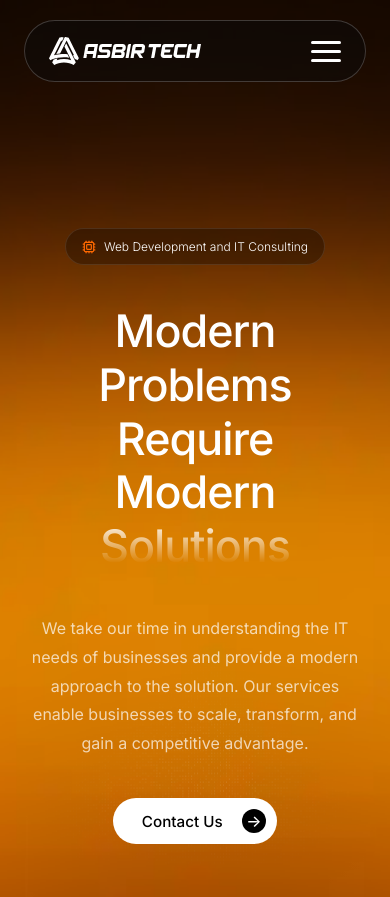
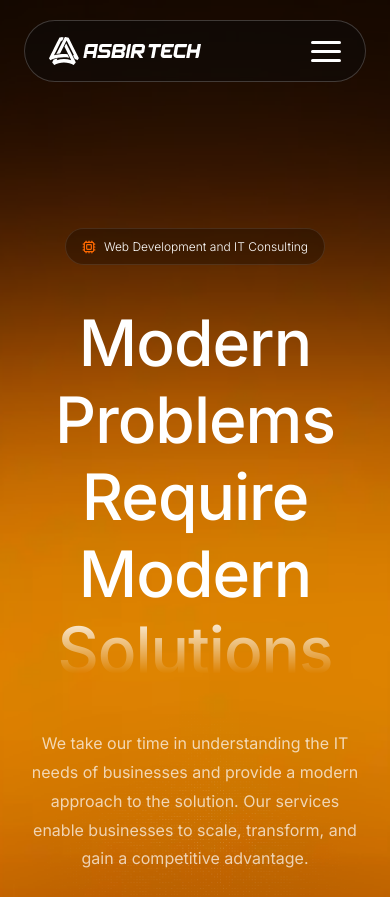
Before and after one commit to michaeldiopenes7/asbir-web-vite, a React (Vite) app: page / in a window 390 px wide. Shown: the top 897 px of the page. Built offline with nearby package versions, Linux system fonts and the light colour scheme.

Commit message:
test config

```diff
--- a/src/sections/Hero/Hero.css
+++ b/src/sections/Hero/Hero.css
@@ -131,7 +131,7 @@
 
 @media (max-width: 768px) {
     .hero h1 {
-        font-size: 2.8rem;
+        font-size: 4rem;
         letter-spacing: -1px;
     }
 
```
